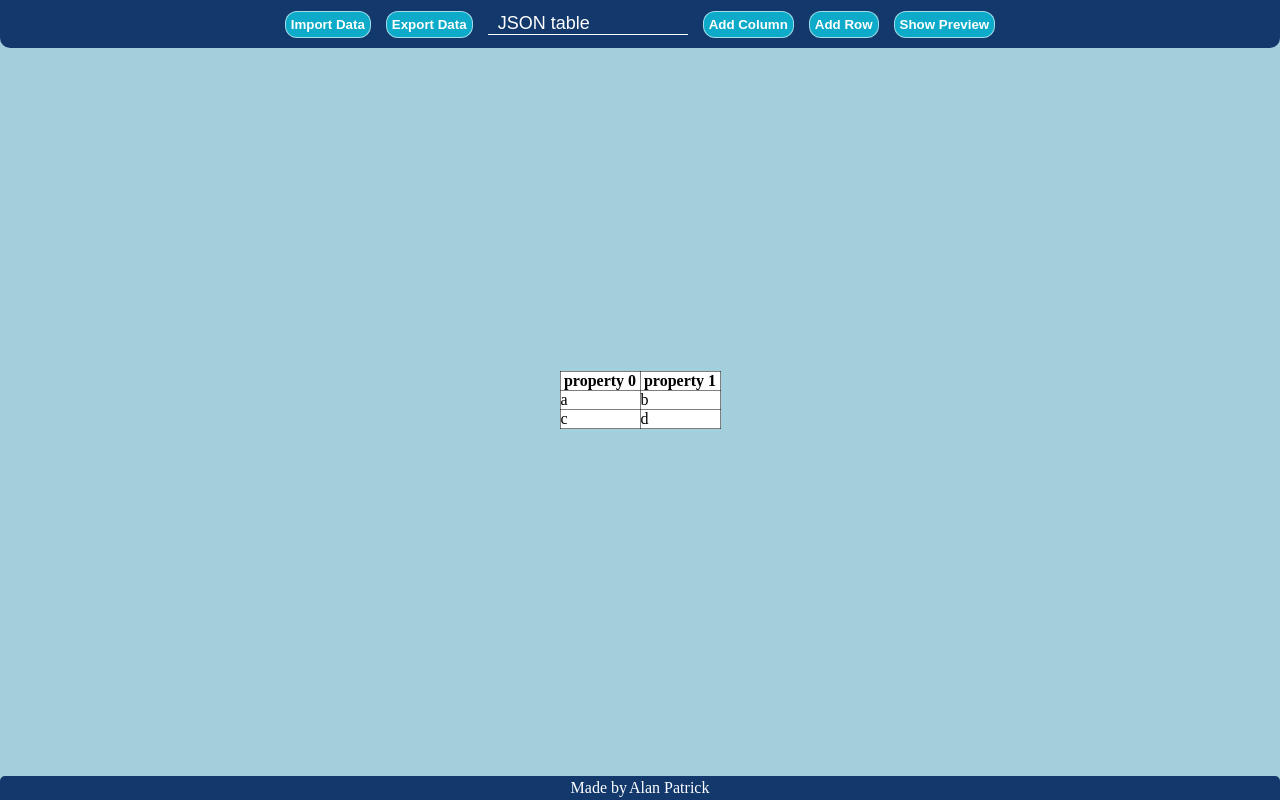
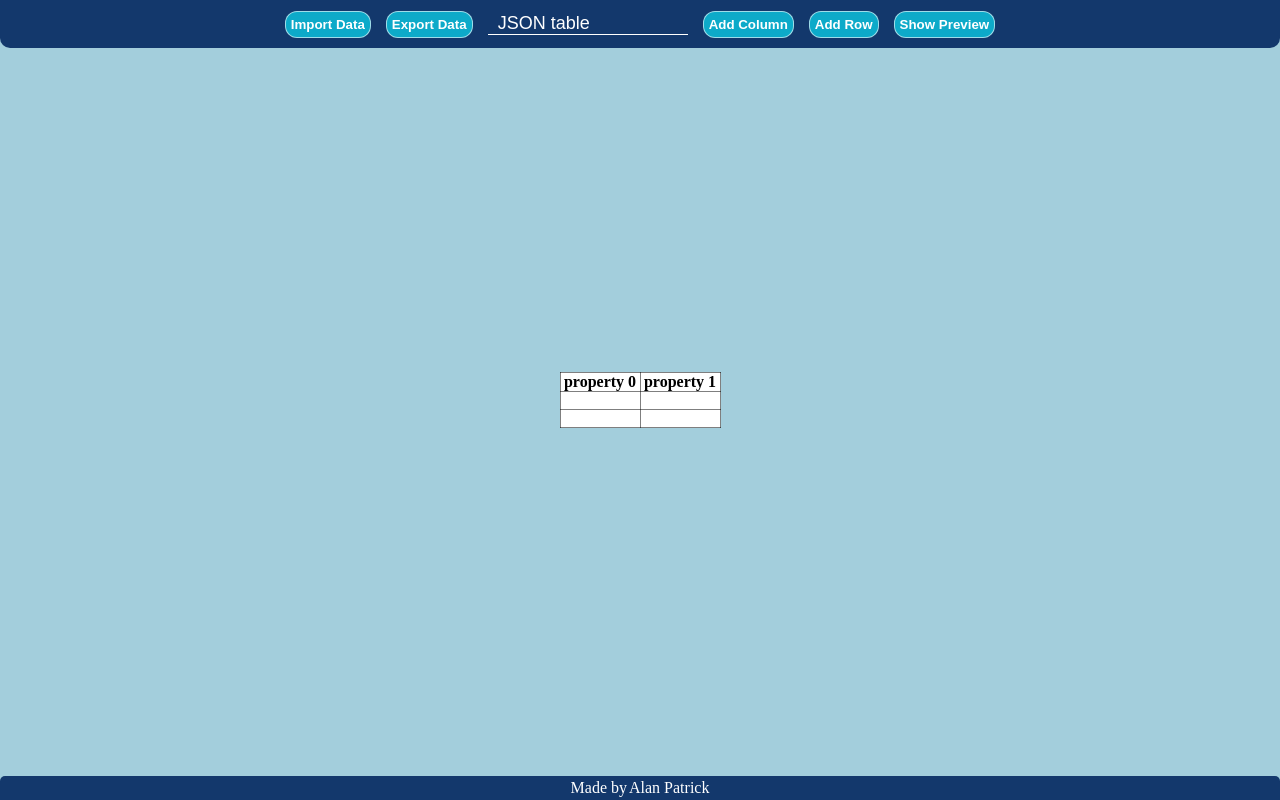
Before and after one commit to al-ptk/nosql-table, a React (Create React App) app: page / in a window 1280 px wide. Built offline with nearby package versions, Linux system fonts and the light colour scheme.

Commit message:
Change cell input size

```diff
--- a/src/App.js
+++ b/src/App.js
@@ -8,8 +8,8 @@ import { StyledFooter } from './StyledFooter';
 
 const currentTable =
   [
-    { 'property 0': 'a', 'property 1': 'b' },
-    { 'property 0': 'c', 'property 1': 'd' },
+    { 'property 0': '', 'property 1': '' },
+    { 'property 0': '', 'property 1': '' },
   ] || mockTable;
 
 function App() {
--- a/src/SchemaTable/NewSchemaTable.js
+++ b/src/SchemaTable/NewSchemaTable.js
@@ -94,7 +94,7 @@ const DataCell = ({ readValue, updateValue }) => {
   const [active, setActive] = useState(false);
 
   let cellValue = Array.isArray(readValue())
-    ? JSON.stringify(readValue())
+    ? `[${readValue()}]`
     : readValue();
 
   if (active)
@@ -102,7 +102,7 @@ const DataCell = ({ readValue, updateValue }) => {
       <td>
         <input
           type={'textarea'}
-          style={{ width: 200, height: 200 }}
+          style={{ width: 150, height: 50 }}
           value={cellValue || ''}
           onInput={(e) => updateValue(e.target.value)}
           onBlur={() => {
```
